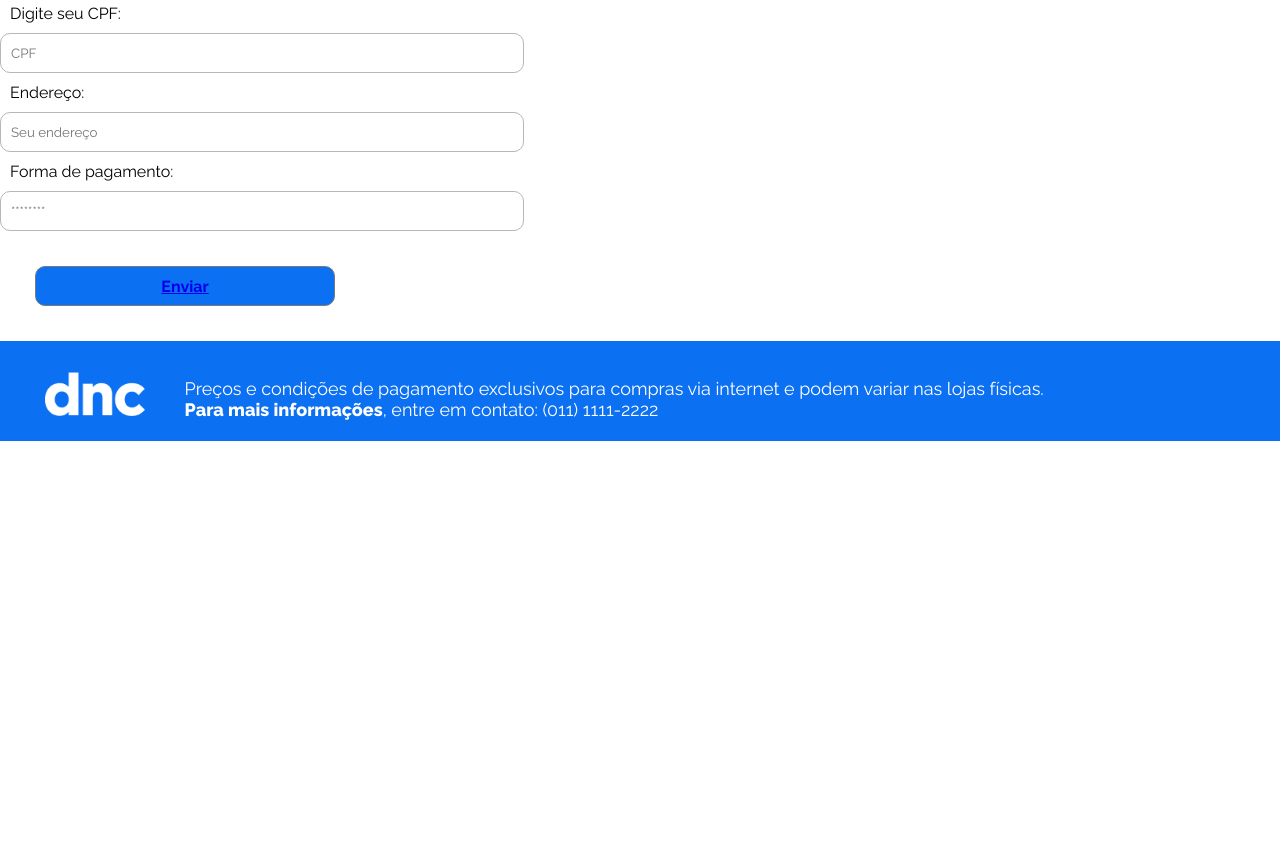
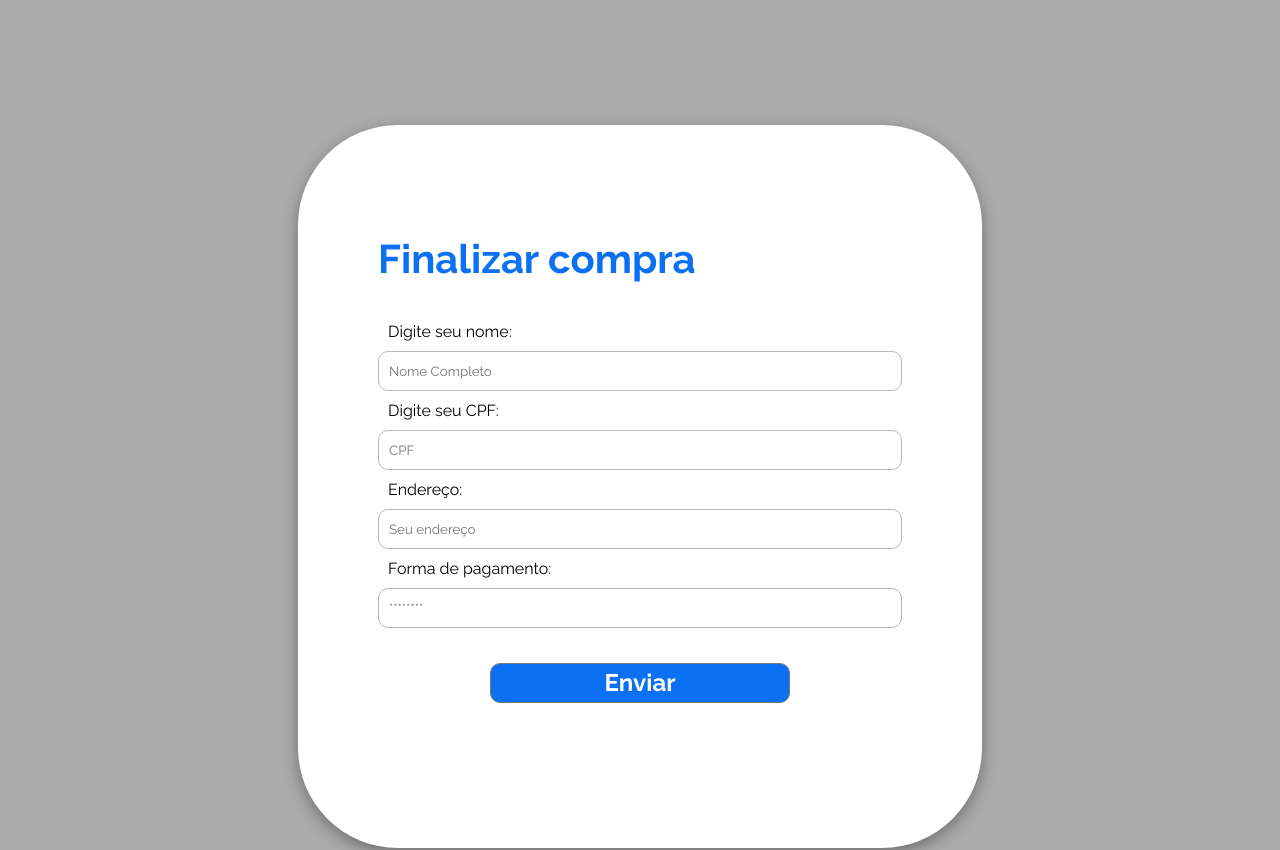
Before and after one commit to RodrigoSobralM/DNC-E-COMMERCE, a React (Vite) app in the folder dnc-e-com-grupo/: page /checkout in a window 1280 px wide. Shown: the part 560-1410 px from the top of the page. Before the commit the page ends 1001 px from the top, so only its background shows below. Built offline with nearby package versions, Linux system fonts and the light colour scheme.

Commit message:
checkout style

```diff
--- a/dnc-e-com-grupo/src/components/ProductDetailModal/ProductDetailModal.jsx
+++ b/dnc-e-com-grupo/src/components/ProductDetailModal/ProductDetailModal.jsx
@@ -1,5 +1,4 @@
 import React from "react";
-import { Link } from "react-router-dom";
 import "./index.scss";
 
 const ProductDetailModal = ({ data }) => {
--- a/dnc-e-com-grupo/src/components/ProductDetailModal/index.scss
+++ b/dnc-e-com-grupo/src/components/ProductDetailModal/index.scss
@@ -8,11 +8,17 @@
     min-height: 150vh;
 
     &__container {
+        flex-direction: column;
         background: #fff;
         border-radius: 100px;
         box-shadow: #00000059 0px 5px 15px;
         display: flex;
         padding: 110px 80px;
+
+        form {
+            display: flex;
+            flex-direction: column;
+        }
     }
     &__buttons {
         align-items: center;
--- a/dnc-e-com-grupo/src/views/Checkout/Checkout.jsx
+++ b/dnc-e-com-grupo/src/views/Checkout/Checkout.jsx
@@ -4,30 +4,33 @@ import { Link } from 'react-router-dom'
 import HeaderSearchModal from '../../components/HeaderSearchModal/HeaderSearchModal'
 import Footer from '../../components/Footer/Footer'
 
-const Checkout = (data) => {
+const Checkout = () => {
   return (
     <div>
       <HeaderSearchModal />
-      <div>
+      <section className="product-detail-modal">
+        <div className="product-detail-modal__container">
           <h2>Finalizar compra</h2>
           <form>
             <label htmlFor="name">Digite seu nome:</label>
             <input type="text" placeholder='Nome Completo' id="name" name="name" />
 
             <label htmlFor="cpf">Digite seu CPF:</label>
-          <input type="number" placeholder='CPF' id="cpf" name="cpf" />
+            <input type="text" placeholder='CPF' id="cpf" name="cpf" />
 
             <label htmlFor="address">Endereço:</label>
             <input type="text" placeholder='Seu endereço' id="address" name="address" />
 
             <label htmlFor="payment">Forma de pagamento:</label>
             <input type="text" placeholder='********' id="payment" name="payment" />
-
+            <div className="button">
               <button type="submit">
                 <Link to={"/home"}>Enviar</Link>
               </button>
+            </div>
           </form>
         </div>
+      </section>
       <Footer />
     </div>
   )
--- a/dnc-e-com-grupo/src/views/Checkout/index.scss
+++ b/dnc-e-com-grupo/src/views/Checkout/index.scss
@@ -1 +1,24 @@
 @use "../../sass/variables" as *;
+
+h2 {
+    color: $contrast-color;
+    font-size: 40px;
+    font-weight: 700;
+    margin-bottom: 30px;
+}
+
+.button {
+    align-items: center;
+    display: flex;
+    justify-content: center;
+
+    button {
+        font-size: 24px;
+        font-weight: 700;
+
+        a {
+            color: #fff;
+            text-decoration: none;
+        }
+    }
+}
```
Lines whose indentation alone changed are shown as unchanged.
